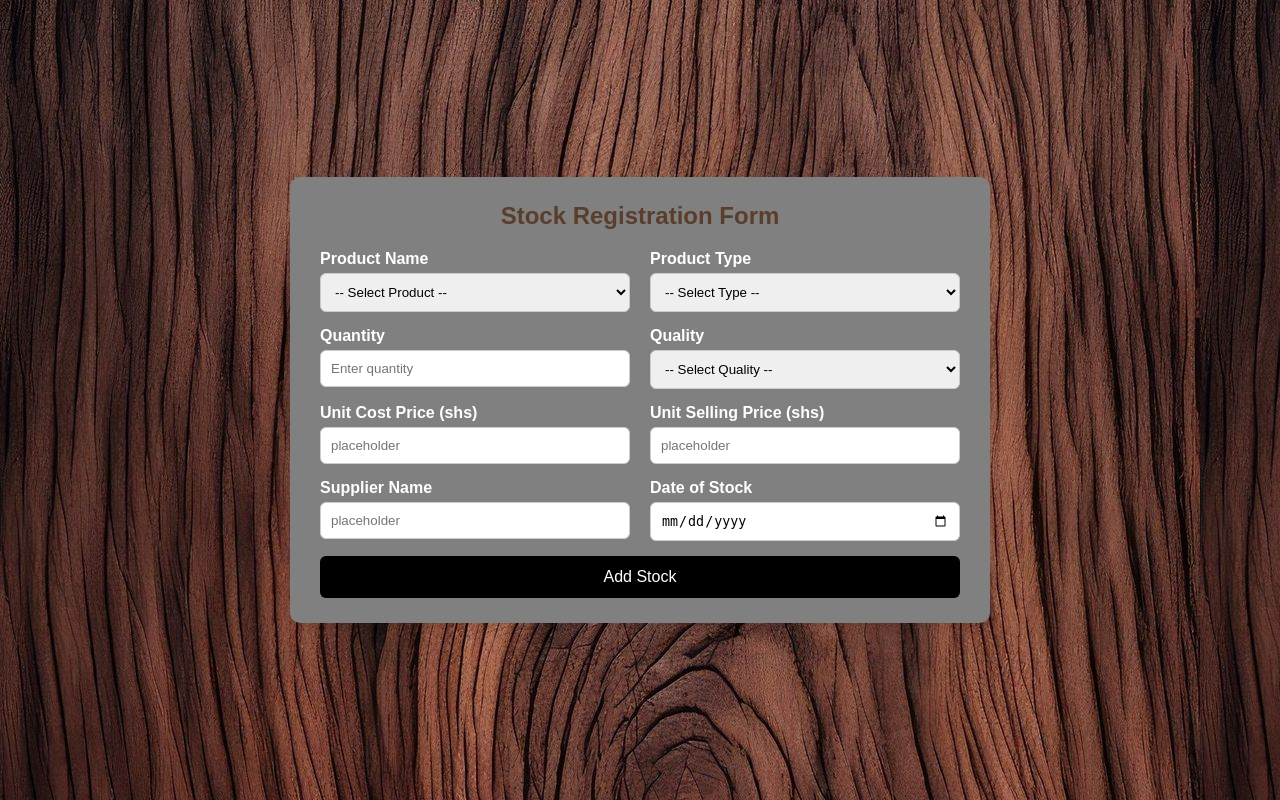
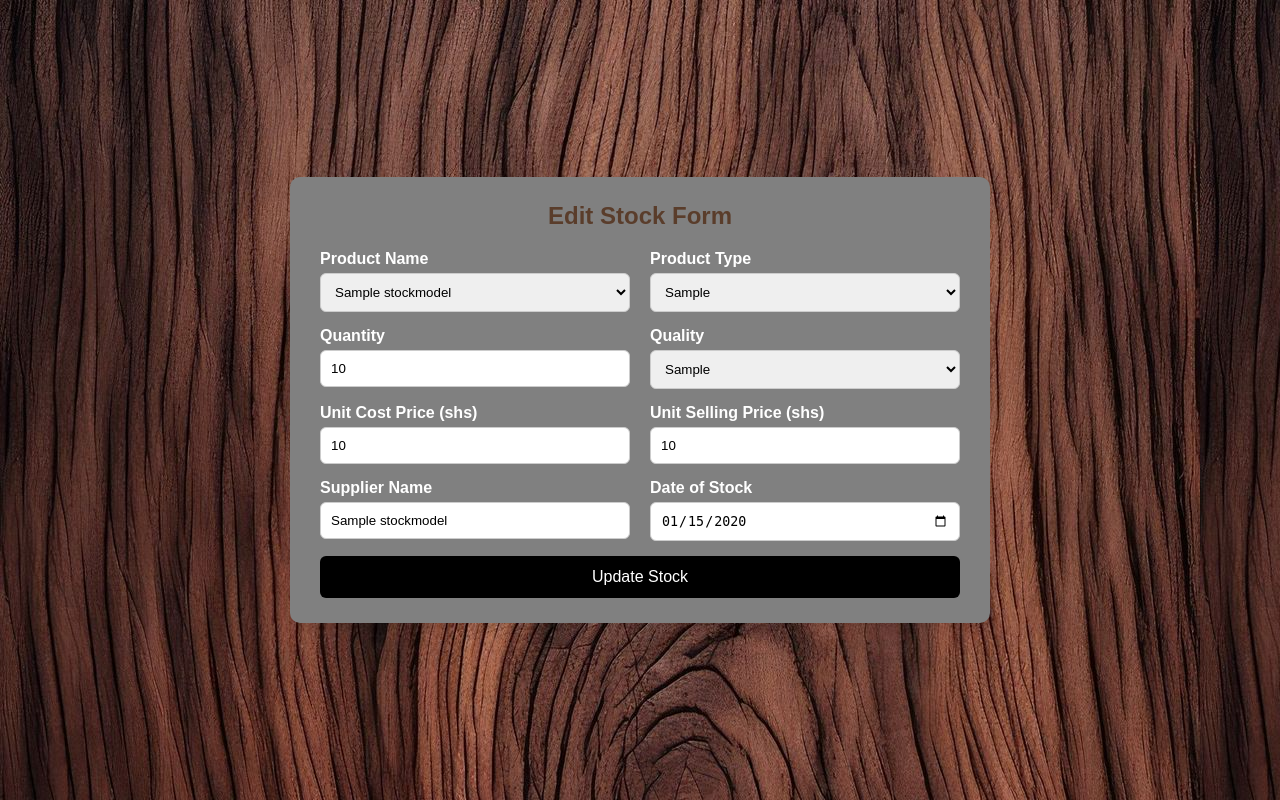
Before and after one commit to AvukiBlessing-hub/MWF-PROJECT, a Node server app: page /editstock/600000000000000000000001 in a window 1280 px wide. Run offline with Node 20, Linux system fonts and the light colour scheme; tables that the repository leaves empty hold one stand-in row (values such as "Sample post"); some libraries are stand-ins or nearby versions.

Commit message:
all my changes

```diff
--- a/html/users.html
+++ b/html/users.html
@@ -4,7 +4,7 @@
     <meta charset="UTF-8">
     <meta name="viewport" content="width=device-width, initial-scale=1.0">
     <title>MWF Ltd - Add User</title>
-    <link rel="stylesheet" href="users.css">
+    <link rel="stylesheet" href="/public/CSS/users.css">
 </head>
 <body>
     <header>
--- a/html/userstable.html
+++ b/html/userstable.html
@@ -5,7 +5,7 @@
     <meta charset="UTF-8">
     <meta name="viewport" content="width=device-width, initial-scale=1.0">
     <title>MWF Ltd - Users Table</title>
-    <link rel="stylesheet" href="userstable.css">
+    <link rel="stylesheet" href="/public/CSS/userstable.css">
 </head>
 
 <body>
--- a/models/stockModel.js
+++ b/models/stockModel.js
@@ -2,7 +2,7 @@
 const mongoose = require('mongoose');
 
 const stockSchema = new mongoose.Schema({
-  product: {
+  productName: {
     type: String,
     required: true,
     trim: true
@@ -21,7 +21,7 @@ const stockSchema = new mongoose.Schema({
     required: true,
     trim: true
   },
-  price: {
+  costPrice: {
     type: Number,
     required: true
   },
@@ -29,7 +29,7 @@ const stockSchema = new mongoose.Schema({
     type: Number,
     required: true
   },
-  supplier: {
+  supplierName: {
     type: String,
     required: true
   },
--- a/public/CSS/index.css
+++ b/public/CSS/index.css
@@ -4,7 +4,8 @@ body {
     background: #f4f4f4;
     text-align: center;
     font-size: larger;
-    background: url(../image/me.jpg);
+    background: url(../image/chair.jpg); background-repeat: no-repeat;
+    background-size: cover;
 
 
 }
--- a/routes/stockRoutes.js
+++ b/routes/stockRoutes.js
@@ -43,39 +43,56 @@ router.get("/dashboard", ensureauthenticated, ensuremanager, (req, res) => {
 // Edit stock
 router.get("/editstock/:id", async (req, res) => {
   try {
-    const product = await stockModel.findById(req.params.id);
-    if (!product) {
+    const item = await stockModel.findById(req.params.id);
+    if (!item) {
       return res.status(404).send("Product not found");
     }
-    res.render("editstock", { product });
+    res.render("editstock", { item });
   } catch (error) {
     console.error(error);
     res.status(500).send("Error loading edit form");
   }
 });
-
 router.post("/editstock/:id", async (req, res) => {
   try {
-    const product = await stockModel.findByIdAndUpdate(req.params.id, req.body, { new: true });
-    if (!product) {
-      return res.status(404).send("Product not found");
+    const updated = await stockModel.findByIdAndUpdate(
+      req.params.id,
+      {
+        productName: req.body.productName,
+        productType: req.body.productType,
+        quantity: req.body.quantity,
+        quality: req.body.quality,
+        costPrice: req.body.costPrice,
+        sellingPrice: req.body.sellingPrice,
+        supplierName: req.body.supplierName,
+        date: req.body.date
+      },
+      { new: true, runValidators: true } // runValidators ensures schema validation
+    );
+
+    if (!updated) {
+      return res.status(404).send("Stock item not found");
     }
+
     res.redirect("/stocklist");
-  } catch (error) {
-    console.error(error);
-    res.status(500).send("Error updating product");
+  } catch (err) {
+    console.error(err);
+    res.status(500).send("Error updating stock");
   }
 });
 
+
+
 // Delete stock
-router.post("/deletestock", ensureauthenticated, async (req, res) => {
+router.post("/deletestock/:id", ensureauthenticated, async (req, res) => {
   try {
-    await stockModel.deleteOne({ _id: req.body.id });
-    res.redirect("deletestock");
+    await stockModel.deleteOne({ _id: req.params.id });
+    res.redirect("/stocklist"); // go back to the stock list page
   } catch (error) {
     console.log(error.message);
     res.status(400).send("Unable to delete item from the database.");
   }
 });
 
+
 module.exports = router;
--- a/server.js
+++ b/server.js
@@ -46,6 +46,7 @@ app.set("views", path.join(__dirname, "views"));
 // 4. Middleware
 app.use(express.static(path.join(__dirname, "public")));
 app.use(express.urlencoded({ extended: true }));
+app.use(methodOverride("_method"));
 
 // express session config
 app.use(expressSession({
--- a/views/editstock.pug
+++ b/views/editstock.pug
@@ -1,58 +1,68 @@
 meta(charset="UTF-8")
-meta(name="viewport", content="width=device-width,initial-scale=1")
-title Stock Registration
+meta(name="viewport", content="width=device-width, initial-scale=1")
+title Edit Stock
 link(rel="stylesheet", href="/css/stock.css")
+
 .form-container
-  h2 Stock Registration Form
-  form(action=`/editstock/${product ._id}?_method=PUT`, method="post")
-    //  Product Name
+  h2 Edit Stock Form
+  form(action=`/editstock/${item._id}`, method="post")
+    input(type="hidden", name="_id", value=item._id)
+
+    // Product Name
     .form-group
-      label(for="product") Product Name
-      select#product(name="product", required)
-        option(value) -- Select Product --
-        option(value="sofa") Sofa
-        option(value="dining-table") Dining Table
-        option(value="bed") Bed
-        option(value="chair") Chair
-        option(value="timber") Timber
-        option(value="table") Table
-        option(value="other") Other
-    //  Product Type
+      label(for="productName") Product Name
+      select#productName(name="productName", required)
+        option(value="" disabled selected)= item.productName || "Select Product name"
+        option(value="Sofa", selected=item.productName==="Sofa") Sofa
+        option(value="diningTable", selected=item.productName==="diningTable") Dining Table
+        option(value="bed", selected=item.productName==="Bed") Bed
+        option(value="chair", selected=item.productName==="chair") Chair
+        option(value="timber", selected=item.productName==="Timber") Timber
+        option(value="table", selected=item.productName==="table") Table
+        option(value="poles", selected=item.productName==="poles") Poles
+        option(value="Hardwood", selected=item.productName==="Hardwood") Hardwood
+
+    // Product Type
     .form-group
       label(for="productType") Product Type
       select#productType(name="productType", required)
-        option(value) -- Select Type --
-        option(value="furniture") Furniture
-        option(value="wood") Wood
-        option(value="raw-material") Raw Material
-        option(value="other") Other
-    //  Quantity
+        option(value="" disabled selected)= item.productType || "Select Product Type"
+        option(value="furniture", selected=item.productType==="furniture") Furniture
+        option(value="wood", selected=item.productType==="wood") Wood
+
+    // Quantity
     .form-group
       label(for="quantity") Quantity
-      input#quantity(type="number", name="quantity", min="1", required, placeholder="Enter quantity")
-    //  Quality
+      input#quantity(type="number", name="quantity", value=item.quantity, min="1", required, placeholder="Enter quantity")
+
+    // Quality
     .form-group
       label(for="quality") Quality
       select#quality(name="quality", required)
-        option(value) -- Select Quality --
-        option(value="high") High
-        option(value="medium") Medium
-        option(value="low") Low
-    //  Unit Price
+        option(value="" disabled selected)= item.quality || "Select Quality"
+        option(value="high", selected=item.quality==="high") High
+        option(value="medium", selected=item.quality==="medium") Medium
+        option(value="low", selected=item.quality==="low") Low
+
+    // Unit Cost Price
     .form-group
-      label(for="price") Unit Cost Price (shs)
-      input#price(type="number", name="price", min="1", step="0.01", required, placeholder)
-    //  Unit Selling Price
+      label(for="costPrice") Unit Cost Price (shs)
+      input#price(type="number", name="costPrice", value=item.costPrice, min="1", step="0.01", required, placeholder)
+
+    // Unit Selling Price
     .form-group
       label(for="sellingPrice") Unit Selling Price (shs)
-      input#sellingPrice(type="number", name="sellingPrice", min="1", step="0.01", required, placeholder)
-    //  Supplier
+      input#sellingPrice(type="number", name="sellingPrice", value=item.sellingPrice, min="1", step="0.01", required, placeholder)
+
+    // Supplier
     .form-group
-      label(for="supplier") Supplier Name
-      input#supplier(type="text", name="supplier", minlength="3", required, placeholder)
-    //  Date
+      label(for="supplierName") Supplier Name
+      input#supplier(type="text", name="supplierName", value=item.supplierName, minlength="3", required, placeholder)
+
+    // Date
     .form-group
       label(for="date") Date of Stock
-      input#date(type="date", name="date", required)
-    //  Submit Button
-    button.btn(type="submit") Add Stock
+      input#date(type="date", name="date", value=item.date ? item.date.toISOString().split('T')[0] : '', required)
+
+    // Submit Button
+    button.btn(type="submit") Update Stock
```
Also changed, not shown: routes/salesRoutes.js (+15 -3 lines), views/index.pug (+5 -3 lines), views/stock.pug (+7 -8 lines), views/stocktable.pug (+9 -10 lines), public/image/bg.jpg (added), public/image/chair.jpg (added), public/image/clock.jpg (added).
